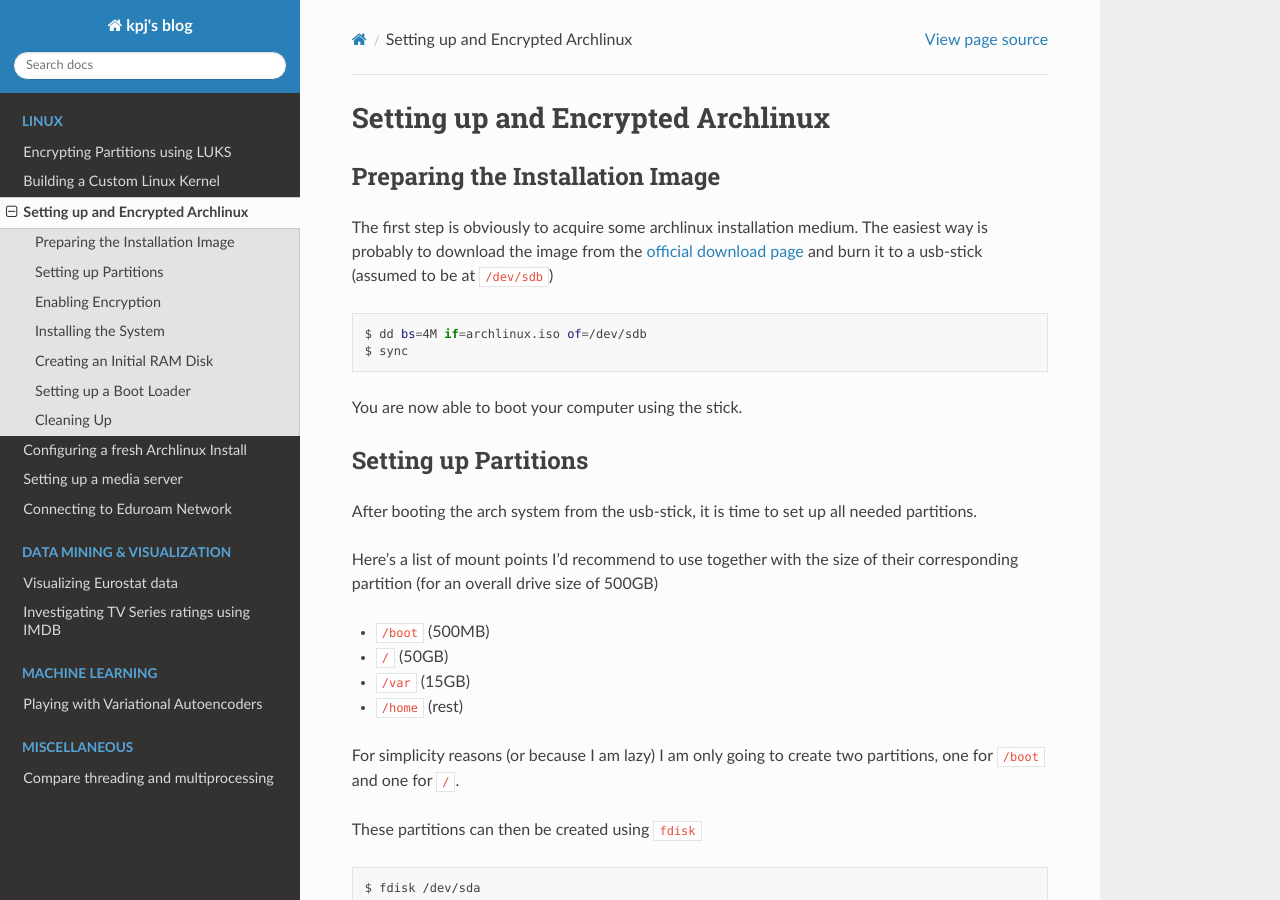
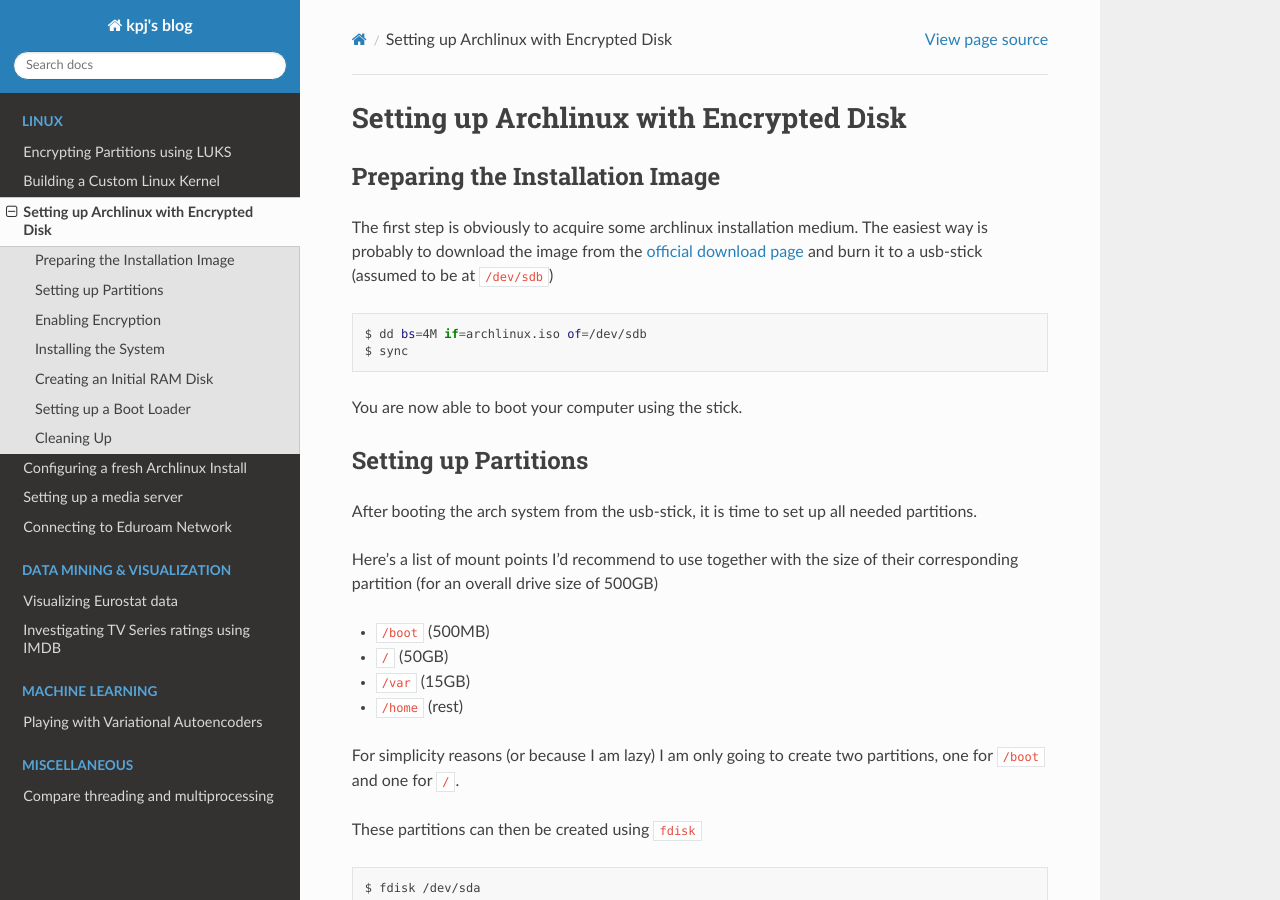
Before and after one commit to kpj/kpj.github.io, a Sphinx documentation site: the page built from source/linux/SetupEncryptedArchlinux.md, in a window 1280 px wide and 900 px high. Built offline with Sphinx 7.4.7 and the Read the Docs theme 2.0.0, drawn with Linux system fonts in a browser that asks for light colours.

Commit message:
Fix post title

```diff
--- a/source/linux/SetupEncryptedArchlinux.md
+++ b/source/linux/SetupEncryptedArchlinux.md
@@ -1,4 +1,4 @@
-# Setting up and Encrypted Archlinux
+# Setting up Archlinux with Encrypted Disk
 
 ## Preparing the Installation Image
 
```
